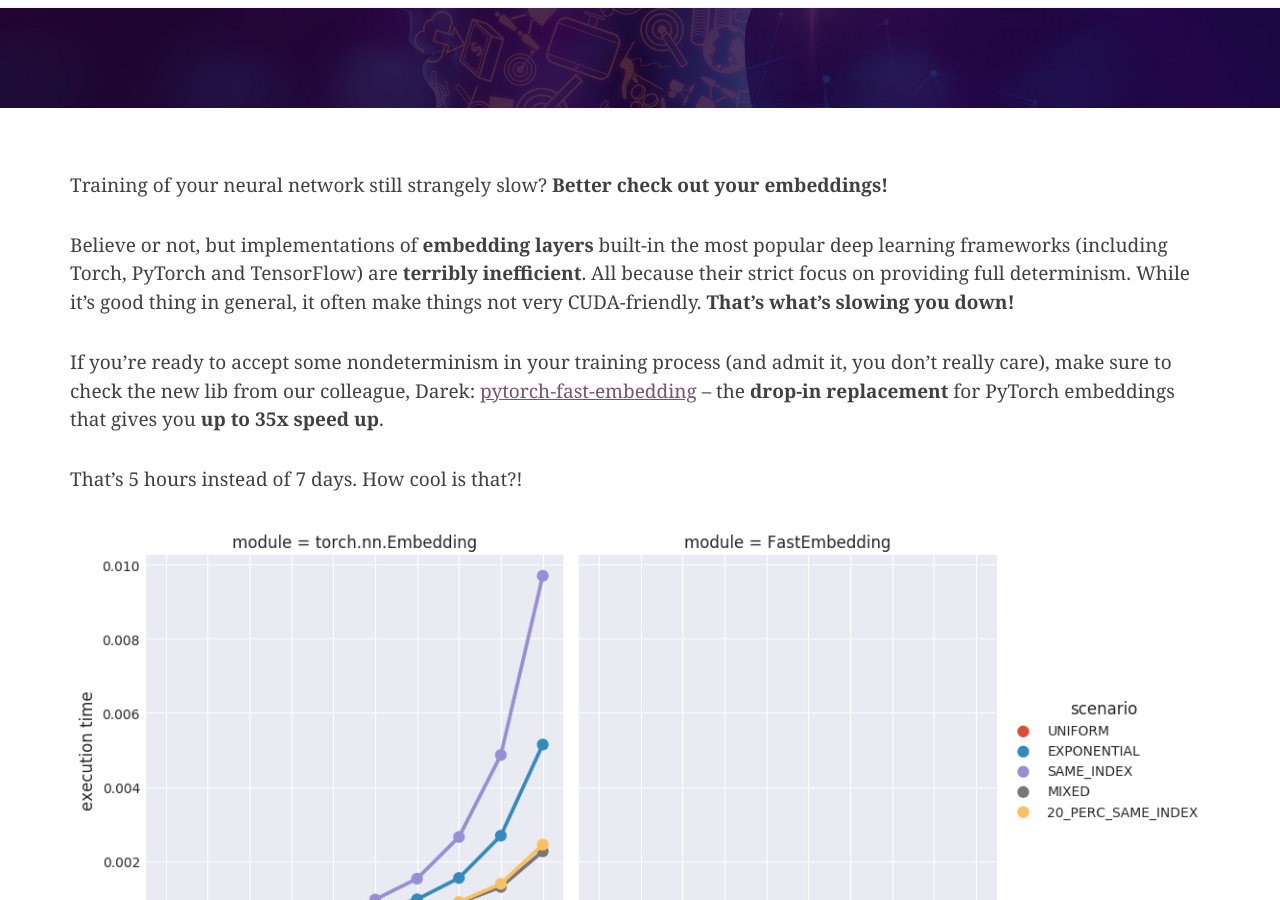
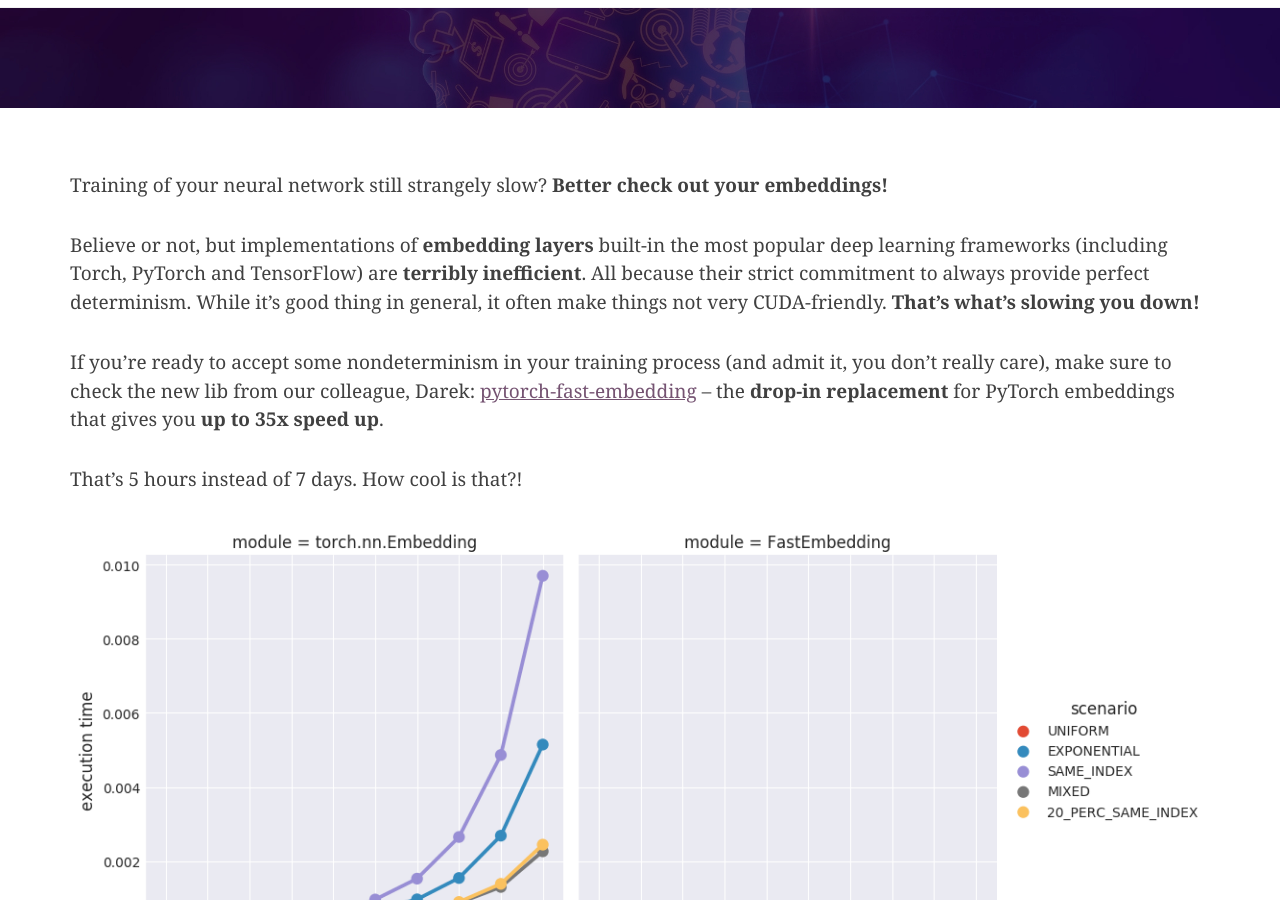
Before and after one commit to RTBHOUSE/techblog, a Jekyll site: the page built from _posts/2018-09-20-fast-embeddings.markdown, in a window 1280 px wide and 900 px high, scrolled down 434 px. Built offline with Jekyll 4.4.1, drawn with Linux system fonts in a browser that asks for light colours; nearby versions of some CDN libraries; comment, search, counter and statistics services are not loaded.

Commit message:
Fix style

```diff
--- a/_posts/2018-09-20-fast-embeddings.markdown
+++ b/_posts/2018-09-20-fast-embeddings.markdown
@@ -12,7 +12,7 @@ excerpt:     "PyTorch embeddings up to 35x faster."
 
 Training of your neural network still strangely slow? **Better check out your embeddings!**
 
-Believe or not, but implementations of **embedding layers** built-in the most popular deep learning frameworks (including Torch, PyTorch and TensorFlow) are **terribly inefficient**. All because their strict focus on providing full determinism. While it's good thing in general, it often make things not very CUDA-friendly. **That's what's slowing you down!**
+Believe or not, but implementations of **embedding layers** built-in the most popular deep learning frameworks (including Torch, PyTorch and TensorFlow) are **terribly inefficient**. All because their strict commitment to always provide perfect determinism. While it's good thing in general, it often make things not very CUDA-friendly. **That's what's slowing you down!**
 
 If you're ready to accept some nondeterminism in your training process (and admit it, you don't really care), make sure to check the new lib from our colleague, Darek: <a href="https://github.com/RTBHOUSE/pytorch-fast-embedding">pytorch-fast-embedding</a> – the **drop-in replacement** for PyTorch embeddings that gives you **up to 35x speed up**.
 
```
